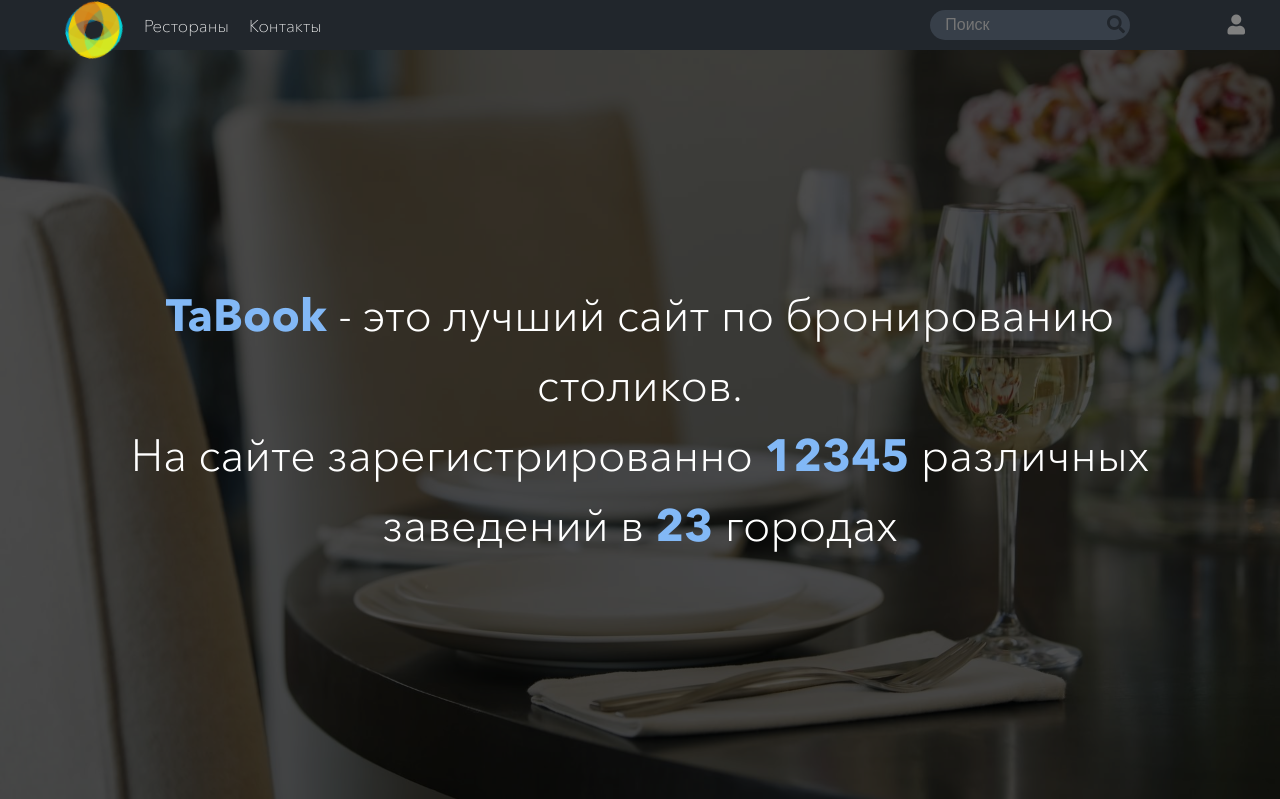
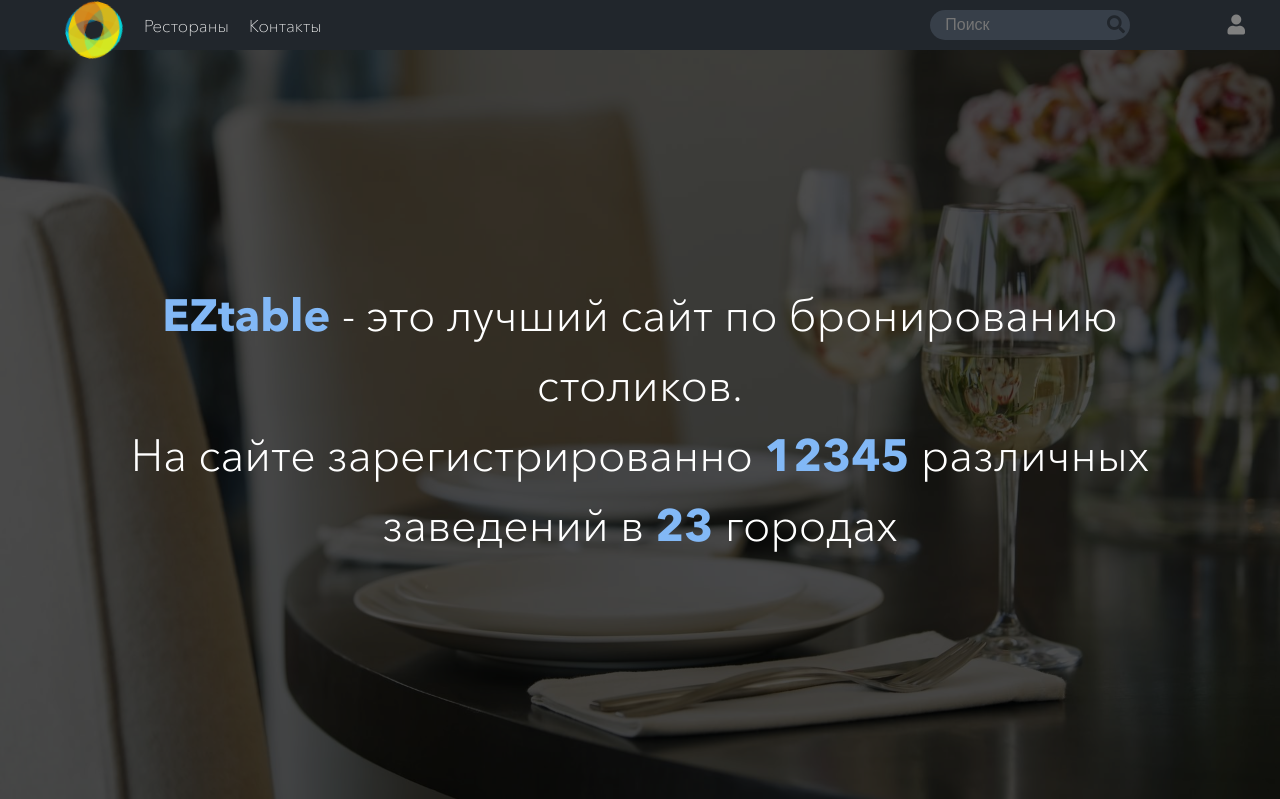
Before and after one commit to ValentinKolesnikov/TRPOCourseWork, a Django app: page / in a window 1280 px wide. Shown: the top 799 px of the page. Run offline with Django 3.2, Linux system fonts and the light colour scheme; some libraries are stand-ins or nearby versions.

Commit message:
update 0.1

```diff
--- a/mysite/mainApp/templates/mainApp/homePage.html
+++ b/mysite/mainApp/templates/mainApp/homePage.html
@@ -7,7 +7,7 @@
 {% block content %}
 <div class="describe-section">
     <div class="describe-section__mask"></div>
-    <h1 class="describe-section__headline"><span class="highlight__fist-color">TaBook</span> - это лучший сайт по бронированию столиков. <br> На сайте зарегистрированно <span class="highlight__fist-color">12345</span> различных заведений в <span class="highlight__fist-color">23</span> городах</h1>
+    <h1 class="describe-section__headline"><span class="highlight__fist-color">EZtable</span> - это лучший сайт по бронированию столиков. <br> На сайте зарегистрированно <span class="highlight__fist-color">12345</span> различных заведений в <span class="highlight__fist-color">23</span> городах</h1>
 </div>
 
 <section class="creator width-limit">
```
